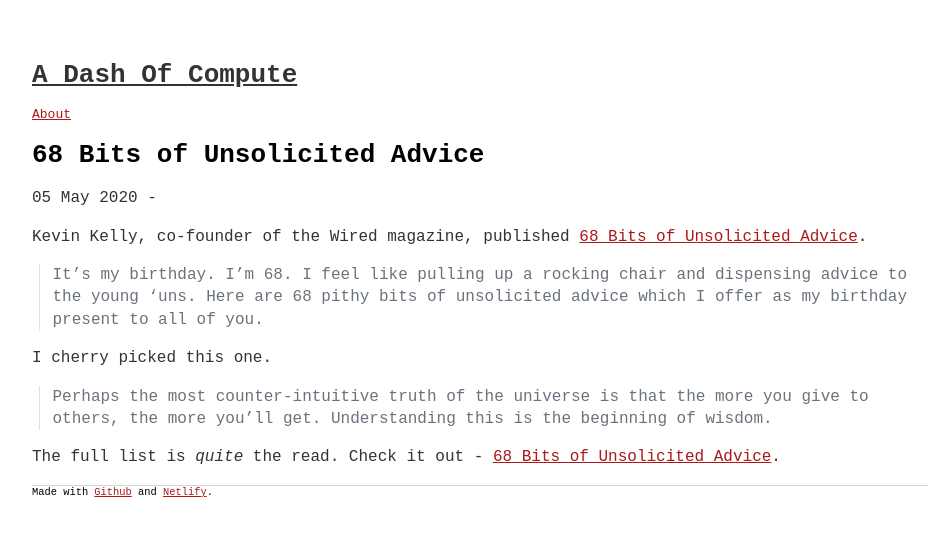
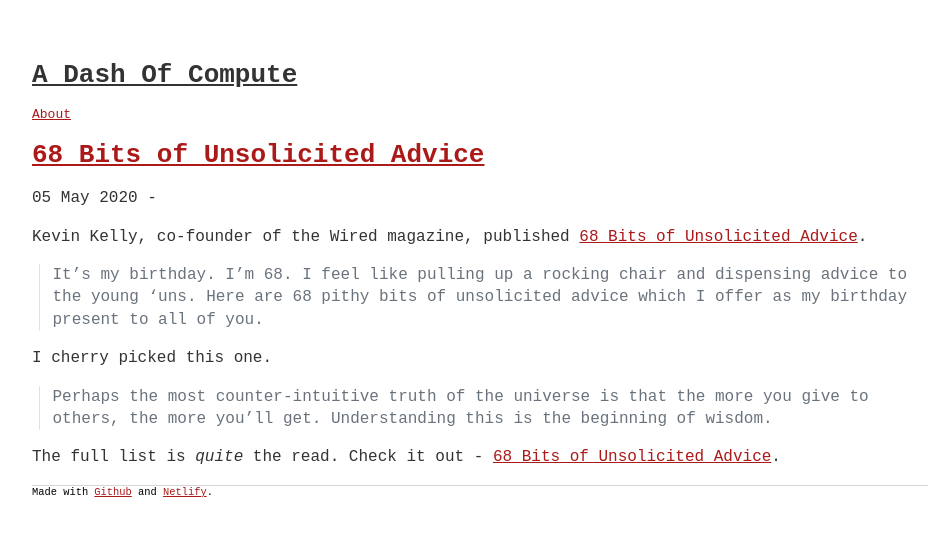
Before and after one commit to sautee/sautee.github.io, a Jekyll site: the page built from _posts/2020-05-05-kkadvice.md, in a window 1280 px wide. Shown: the top 536 px of the page, without its empty margins (160-1097 px from the left). Built offline with Jekyll 4.4.1, drawn with Linux system fonts in a browser that asks for light colours.

Commit message:
Update post.html

```diff
--- a/_layouts/post.html
+++ b/_layouts/post.html
@@ -4,8 +4,8 @@ layout: default
 
 	<main class="container">
 		<article>
-			<h1 class="title">{{ page.title }}</h1>
-			<p class="byline">{{ page.date | date_to_string }} - {{ page.author }}</p>
-			<p class="content">{{ content }}</p>
+			<h1><a href="{{ site.base_url }}{{ page.url }}">{{ page.title }}</a></h1>
+			<p>{{ page.date | date_to_string }} - {{ page.author }}</p>
+			<p>{{ content }}</p>
 		</article>
 	</main>
```
